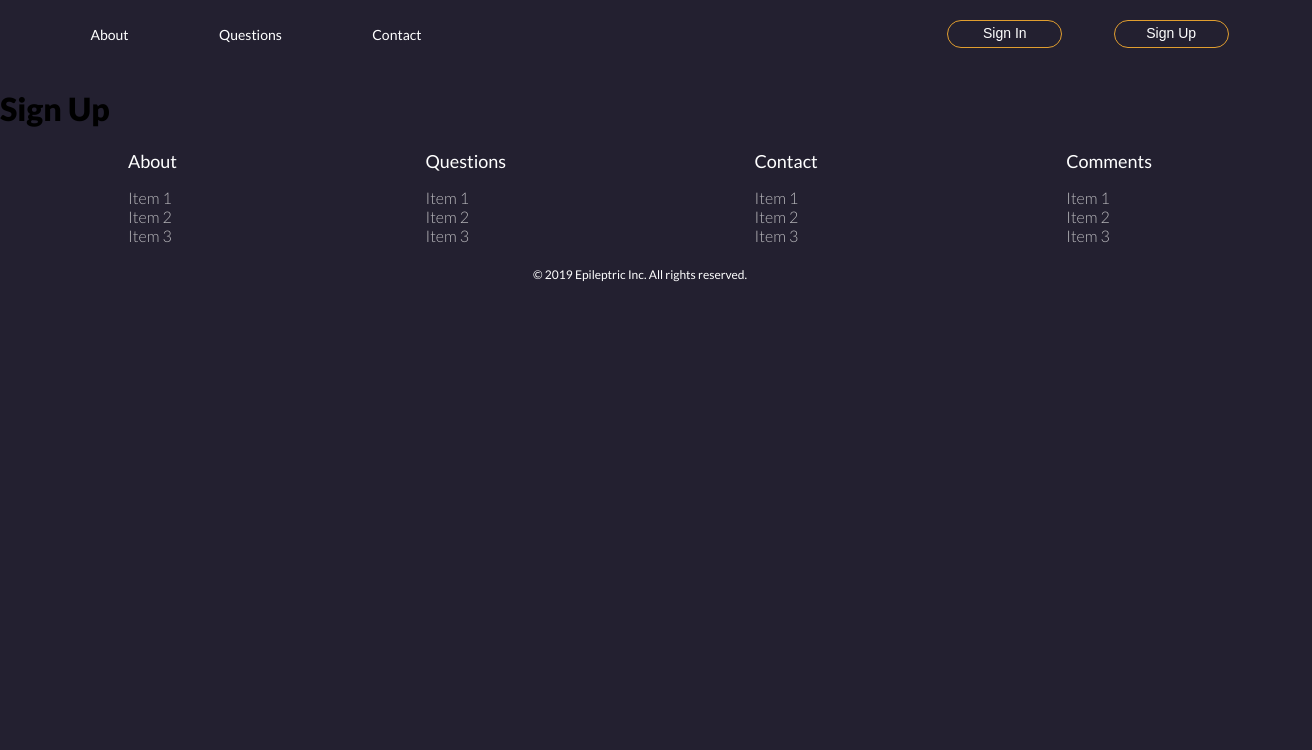
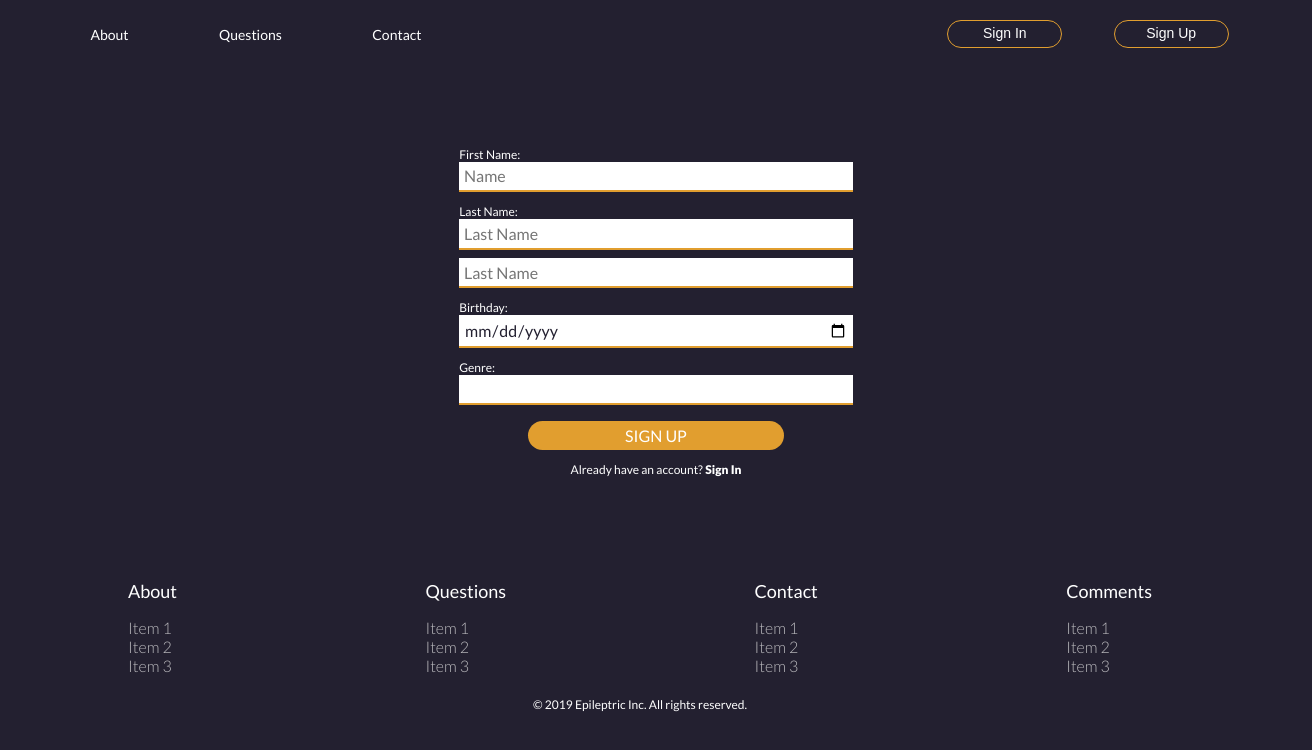
Before and after one commit to JcSnake/epileptric, a React (Create React App) app: page /signup in a window 1280 px wide. Shown: the top 750 px of the page, 1312 px wide, since content can reach past the window. Built offline with nearby package versions, Linux system fonts and the light colour scheme.

Commit message:
l: estructura de forms sign in/up

```diff
--- a/src/assets/sass/forms.scss
+++ b/src/assets/sass/forms.scss
@@ -2,3 +2,70 @@
 @import "_colors";
 @import "_mixins";
 @import "_dimensions";
+
+.container-form{
+    @include flexbox( column, center, center);
+    flex-wrap: wrap;
+    padding: 1em;
+    width: 100vw;
+    height: 60vh;
+    font-family: $tipo_general;
+    font-size: map-get($fs, normal);
+    label{
+        font-size: map-get($fs, small);
+        color: $white;
+        margin-bottom: .3em;
+        padding-bottom: .2em;
+    }
+}
+
+.input-sign{
+    display: block;
+    width: 30vw;
+    margin-bottom: .5em;
+    padding: .3em;
+    border: none;
+    border-bottom: 2px solid $orange;
+    outline: none;
+    background-color: $white;
+    color: $black;
+    font-family: $tipo_general;
+    font-size: map-get($fs, normal);
+
+}
+
+.container-button{
+    width: 100%;
+    margin: 1em 0;
+    @include flexbox(column, center, center);
+    span{
+        color: $white;
+        font-size: map-get($fs, small);
+        padding: 1em;
+    }
+    .link-form{
+        color: $white;
+        text-decoration: none;
+        outline: none;
+        font-weight: 600;
+    }
+    .link-form:hover{
+        color:$orange;
+    }
+}
+
+.btn-form{
+    cursor: pointer;
+    outline: none;
+    border-radius: 20px;
+    border: none;
+    text-transform: uppercase;
+    text-align: center;
+    align-self: center;
+    color: $white;
+    background-color: $orange;
+    width: 20vw;
+    padding: .3em;
+    font-family: $tipo_general;
+    font-size: map-get($fs, normal);
+}
--- a/src/pages/SignIn.js
+++ b/src/pages/SignIn.js
@@ -1,10 +1,25 @@
 import React from 'react';
+import { Link } from 'react-router-dom';
+
+import '../assets/sass/forms.scss';
 
 class SignIn extends React.Component{
     render(){
         return(
             <>
-            <h1>Sign In</h1>
+                <div className = "container-form">
+                    <form action="">
+                        <input type="email" name="" id="" className="input-sign" placeholder = "E-mail" />
+                        <input type="password" name="" id="" className="input-sign" placeholder = "Password" />
+                        <div className="container-button">
+                            <button className = "btn-form">Sign In</button>
+                            <span>
+                                Don't have an account?
+                                <Link className = "link-form" to = "/signup"> Create one</Link>
+                            </span>
+                        </div>
+                    </form>
+                </div>
             </>
         );
     }
--- a/src/pages/SignUp.js
+++ b/src/pages/SignUp.js
@@ -1,10 +1,39 @@
 import React from 'react';
-
+import { Link } from 'react-router-dom';
 class SignUp extends React.Component{
     render(){
         return(
             <>
-            <h1>Sign Up</h1>
+                <div className = "container-form">
+                    <form action="">
+                        <label>First Name: </label>
+                            <input type="text" name="firstName" id="" className="input-sign" placeholder = "Name" />
+                        <label>Last Name: </label>
+                            <input type="text" name="lastNameP" id="" className="input-sign" placeholder = "Last Name" />
+                            <input type="text" name="lastNameM" id="" className="input-sign" placeholder = "Last Name" />
+                        <label>Birthday: </label>
+                            <input
+                                type="date"
+                                name="birthday"
+                                id=""
+                                className = "input-sign"
+                                min = "01/01/1930"
+                            />
+                        <label>Genre: </label>
+                            <input list="genres" className="input-sign" name="genre" />
+                                <datalist id="genres">
+                                    <option value="Female"> Female </option>
+                                    <option value="Male"> Male </option>
+                                </datalist>
+                        <div className="container-button">
+                            <button className = "btn-form">Sign Up</button>
+                            <span>
+                                Already have an account?
+                                <Link className = "link-form" to = "/signup"> Sign In</Link>
+                            </span>
+                        </div>
+                    </form>
+                </div>
             </>
         );
     }
```
